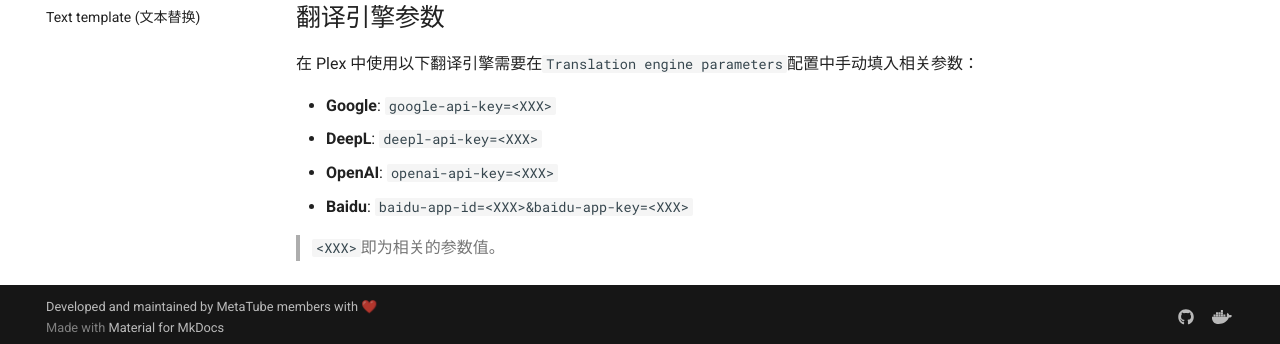
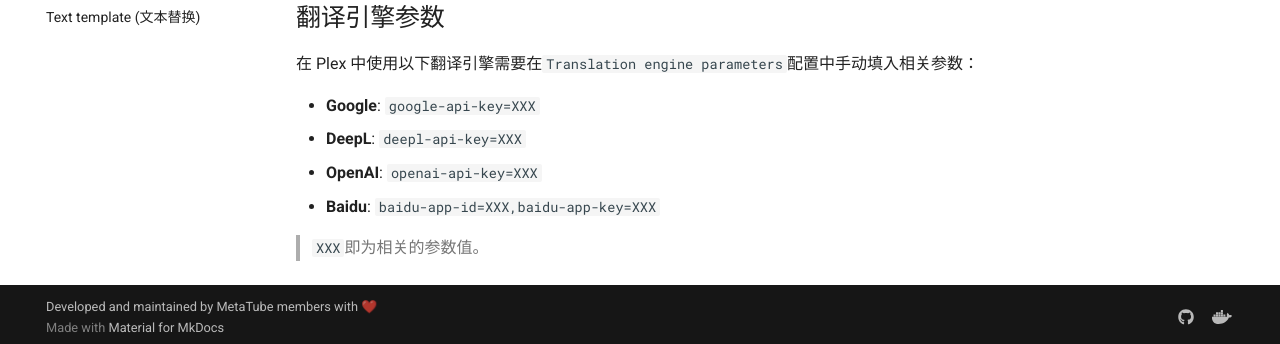
Before and after one commit to metatube-community/metatube-community.github.io, an MkDocs documentation site: the page built from docs/wiki/auto-translation.md, in a window 1280 px wide and 1081 px high. Shown: the part 731-1075 px from the top of the window. Built offline with MkDocs 1.6.1 and Material for MkDocs 9.7.7, drawn with Linux system fonts in a browser that asks for light colours; part of the change alters nothing that is shown.

```diff
--- a/docs/wiki/auto-translation.md
+++ b/docs/wiki/auto-translation.md
@@ -23,9 +23,9 @@
 
 在 Plex 中使用以下翻译引擎需要在`Translation engine parameters`配置中手动填入相关参数：
 
-- **Google**: `google-api-key=<XXX>`
-- **DeepL**: `deepl-api-key=<XXX>`
-- **OpenAI**: `openai-api-key=<XXX>`
-- **Baidu**: `baidu-app-id=<XXX>&baidu-app-key=<XXX>`
+- **Google**: `google-api-key=XXX`
+- **DeepL**: `deepl-api-key=XXX`
+- **OpenAI**: `openai-api-key=XXX`
+- **Baidu**: `baidu-app-id=XXX,baidu-app-key=XXX`
 
-> `<XXX>`即为相关的参数值。
+> `XXX`即为相关的参数值。
```
